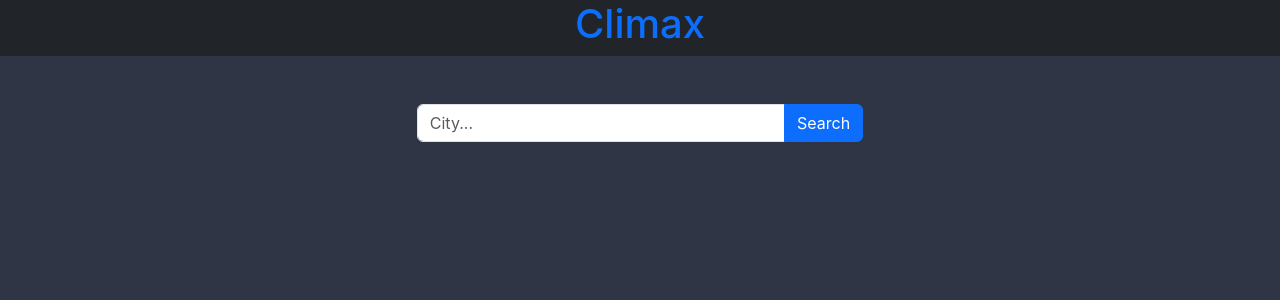
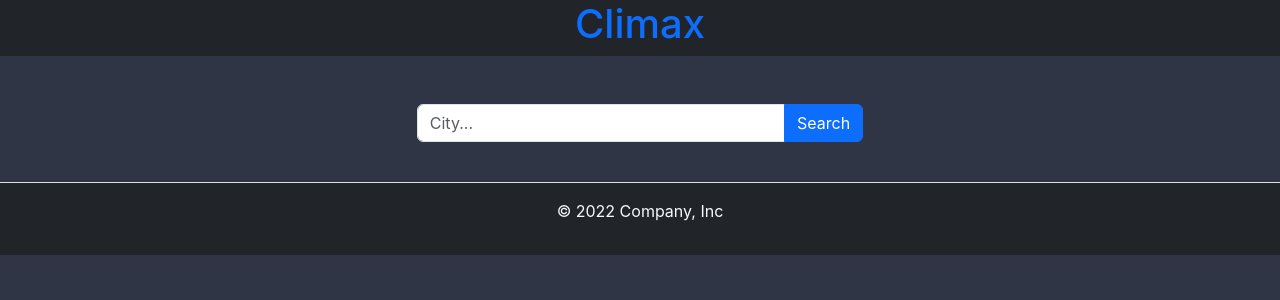
Before and after one commit to benjamin767/climax, a React (Create React App) app: page / in a window 1280 px wide. Shown: the top 300 px of the page. Built offline with nearby package versions, Linux system fonts and the light colour scheme; no server answers.

Commit message:
Updated App.js, Footer

```diff
--- a/src/App.js
+++ b/src/App.js
@@ -5,6 +5,7 @@ import Home from './components/Home/Home';
 import CityDetils from './components/CityDetails/CityDetails';
 import NavBar from "./components/NavBar/NavBar";
 import axios from 'axios';
+import Footer from './components/Footer/Footer';
 const { REACT_APP_API_KEY } = process.env;
 
 function App() {
@@ -56,6 +57,9 @@ function App() {
         exact path="/:cityId"
         render={({match}) => <CityDetils city={onFilter(match.params.cityId)} />}
       />
+      <Route
+        render={() =><Footer />}
+      />
     </BrowserRouter>
   );
 }
--- a/src/components/Footer/Footer.js
+++ b/src/components/Footer/Footer.js
@@ -2,19 +2,10 @@ import React from "react";
 
 export default function Footer() {
     return (
-        <footer className="d-flex flex-wrap justify-content-between align-items-center py-3 my-4 border-top">
-            <div className="col-md-4 d-flex align-items-center">
-                <a href="/" className="mb-3 me-2 mb-md-0 text-muted text-decoration-none lh-1">
-                    <svg className="bi" width="30" height="24"><use xlink:href="#bootstrap"></use></svg>
-                </a>
-                <span className="mb-3 mb-md-0 text-muted">© 2022 Company, Inc</span>
+        <footer className="bg-dark py-3 my-4 border-top">
+            <div className="d-flex justify-content-center">
+                <span className="mb-3 text-light">© 2022 Company, Inc</span>
             </div>
-
-            <ul class="nav col-md-4 justify-content-end list-unstyled d-flex">
-                <li className="ms-3"><a class="text-muted" href="#"><svg className="bi" width="24" height="24"><use xlink:href="#twitter"></use></svg></a></li>
-                <li className="ms-3"><a class="text-muted" href="#"><svg className="bi" width="24" height="24"><use xlink:href="#instagram"></use></svg></a></li>
-                <li className="ms-3"><a class="text-muted" href="#"><svg className="bi" width="24" height="24"><use xlink:href="#facebook"></use></svg></a></li>
-            </ul>
         </footer>
     );
 }
```
